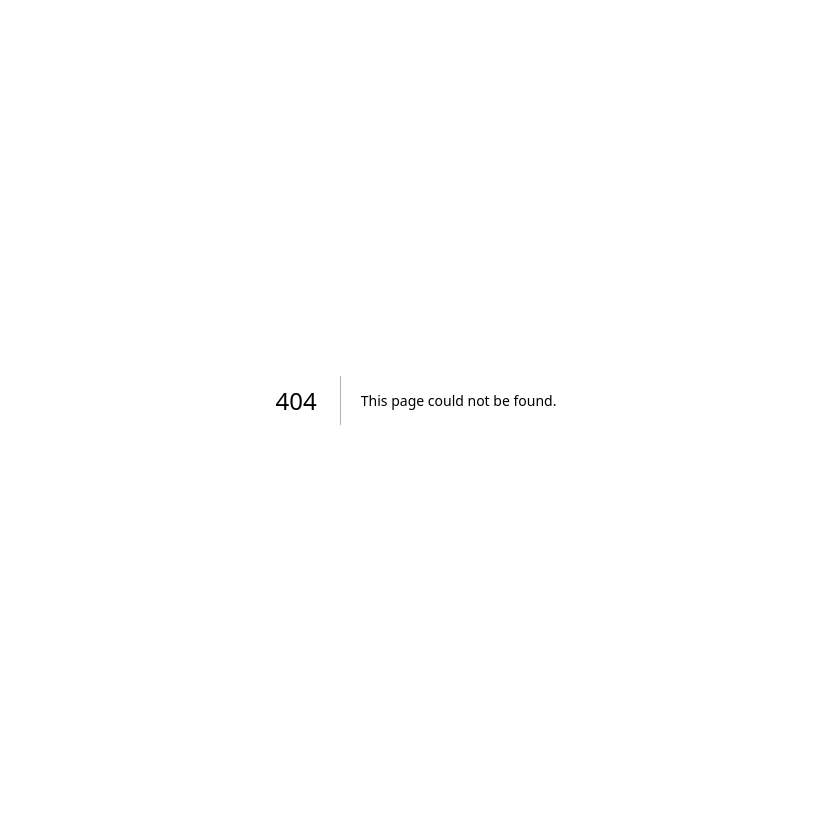
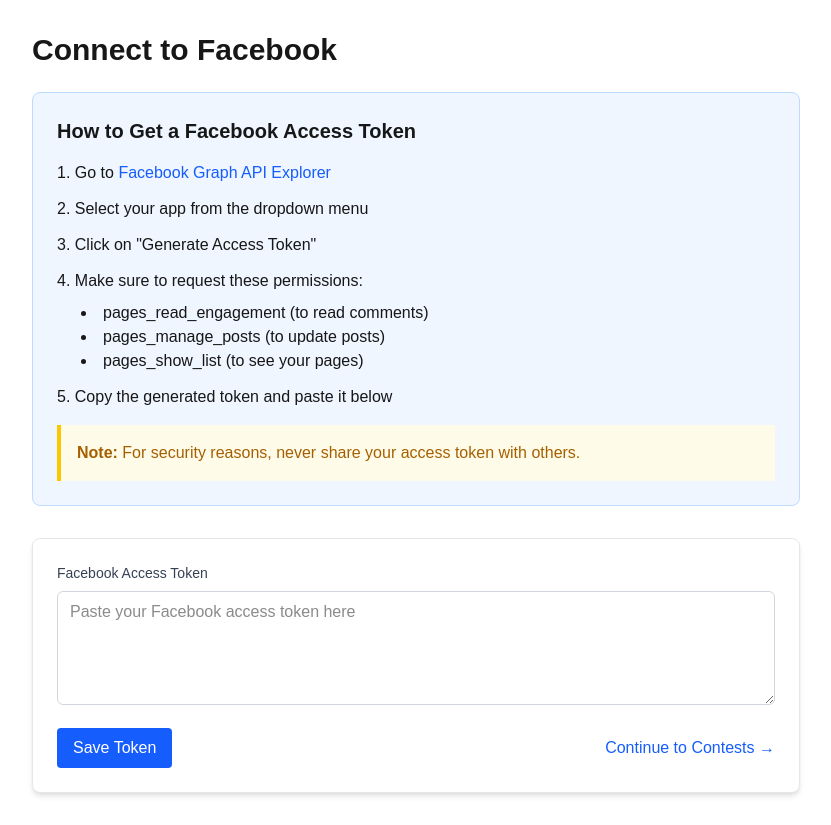
Before and after one commit to pdgmedia/myfbapp, a Next.js app: page /facebook-connect in a window 1280 px wide. Before the commit this address had no page. Shown: the whole page, without its empty margins (224-1055 px from the left). Before the commit the page ends 800 px from the top, so only its background shows below. Built offline with nearby package versions, Linux system fonts and the light colour scheme.

Commit message:
Add files via upload

```diff
--- /dev/null
+++ b/src/app/facebook-connect/page.tsx
@@ -0,0 +1,127 @@
+'use client';
+
+import { useState, FormEvent, ChangeEvent } from 'react';
+import Link from 'next/link';
+
+interface StatusState {
+  message: string;
+  type: string;
+}
+
+export default function FacebookConnect() {
+  const [token, setToken] = useState<string>('');
+  const [status, setStatus] = useState<StatusState>({ message: '', type: '' });
+  const [loading, setLoading] = useState<boolean>(false);
+
+  const handleSubmit = async (e: FormEvent<HTMLFormElement>) => {
+    e.preventDefault();
+    setLoading(true);
+    setStatus({ message: '', type: '' });
+
+    try {
+      // Calculate expiry date (90 days from now)
+      const expiryDate = new Date();
+      expiryDate.setDate(expiryDate.getDate() + 90);
+
+      const response = await fetch('/api/auth/token/save', {
+        method: 'POST',
+        headers: {
+          'Content-Type': 'application/json',
+        },
+        body: JSON.stringify({
+          token: token,
+          expiresAt: expiryDate.toISOString()
+        }),
+      });
+
+      const data = await response.json();
+
+      if (response.ok) {
+        setStatus({
+          message: 'Facebook token saved successfully!',
+          type: 'success'
+        });
+        setToken('');
+      } else {
+        setStatus({
+          message: data.error || 'Failed to save token',
+          type: 'error'
+        });
+      }
+    } catch (error) {
+      setStatus({
+        message: 'An error occurred while saving the token',
+        type: 'error'
+      });
+    } finally {
+      setLoading(false);
+    }
+  };
+
+  return (
+    <div className="max-w-3xl mx-auto py-8">
+      <h1 className="text-3xl font-bold mb-6">Connect to Facebook</h1>
+
+      <div className="bg-blue-50 border border-blue-200 rounded-lg p-6 mb-8">
+        <h2 className="text-xl font-semibold mb-4">How to Get a Facebook Access Token</h2>
+        <ol className="list-decimal list-inside space-y-3 mb-4">
+          <li>Go to <a href="https://developers.facebook.com/tools/explorer/" target="_blank" rel="noopener noreferrer" className="text-blue-600 hover:underline">Facebook Graph API Explorer</a></li>
+          <li>Select your app from the dropdown menu</li>
+          <li>Click on "Generate Access Token"</li>
+          <li>Make sure to request these permissions:
+            <ul className="list-disc list-inside ml-6 mt-2">
+              <li>pages_read_engagement (to read comments)</li>
+              <li>pages_manage_posts (to update posts)</li>
+              <li>pages_show_list (to see your pages)</li>
+            </ul>
+          </li>
+          <li>Copy the generated token and paste it below</li>
+        </ol>
+        <div className="bg-yellow-50 border-l-4 border-yellow-400 p-4">
+          <p className="text-yellow-700">
+            <strong>Note:</strong> For security reasons, never share your access token with others.
+          </p>
+        </div>
+      </div>
+
+      <div className="bg-white shadow-md rounded-lg p-6 border border-gray-200">
+        <form onSubmit={handleSubmit}>
+          <div className="mb-4">
+            <label htmlFor="token" className="block text-sm font-medium text-gray-700 mb-2">
+              Facebook Access Token
+            </label>
+            <textarea
+              id="token"
+              value={token}
+              onChange={(e: ChangeEvent<HTMLTextAreaElement>) => setToken(e.target.value)}
+              className="w-full px-3 py-2 border border-gray-300 rounded-md focus:outline-none focus:ring-2 focus:ring-blue-500"
+              rows={4}
+              placeholder="Paste your Facebook access token here"
+              required
+            />
+          </div>
+
+          {status.message && (
+            <div className={`p-4 mb-4 rounded-md ${status.type === 'success' ? 'bg-green-50 text-green-800' : 'bg-red-50 text-red-800'}`}>
+              {status.message}
+            </div>
+          )}
+
+          <div className="flex justify-between items-center">
+            <button
+              type="submit"
+              disabled={loading}
+              className={`bg-blue-600 text-white px-4 py-2 rounded hover:bg-blue-700 ${loading ? 'opacity-50 cursor-not-allowed' : ''}`}
+            >
+              {loading ? 'Saving...' : 'Save Token'}
+            </button>
+
+            <Link href="/contests" className="text-blue-600 hover:underline">
+              Continue to Contests →
+            </Link>
+          </div>
+        </form>
+      </div>
+    </div>
+  );
+}
```
